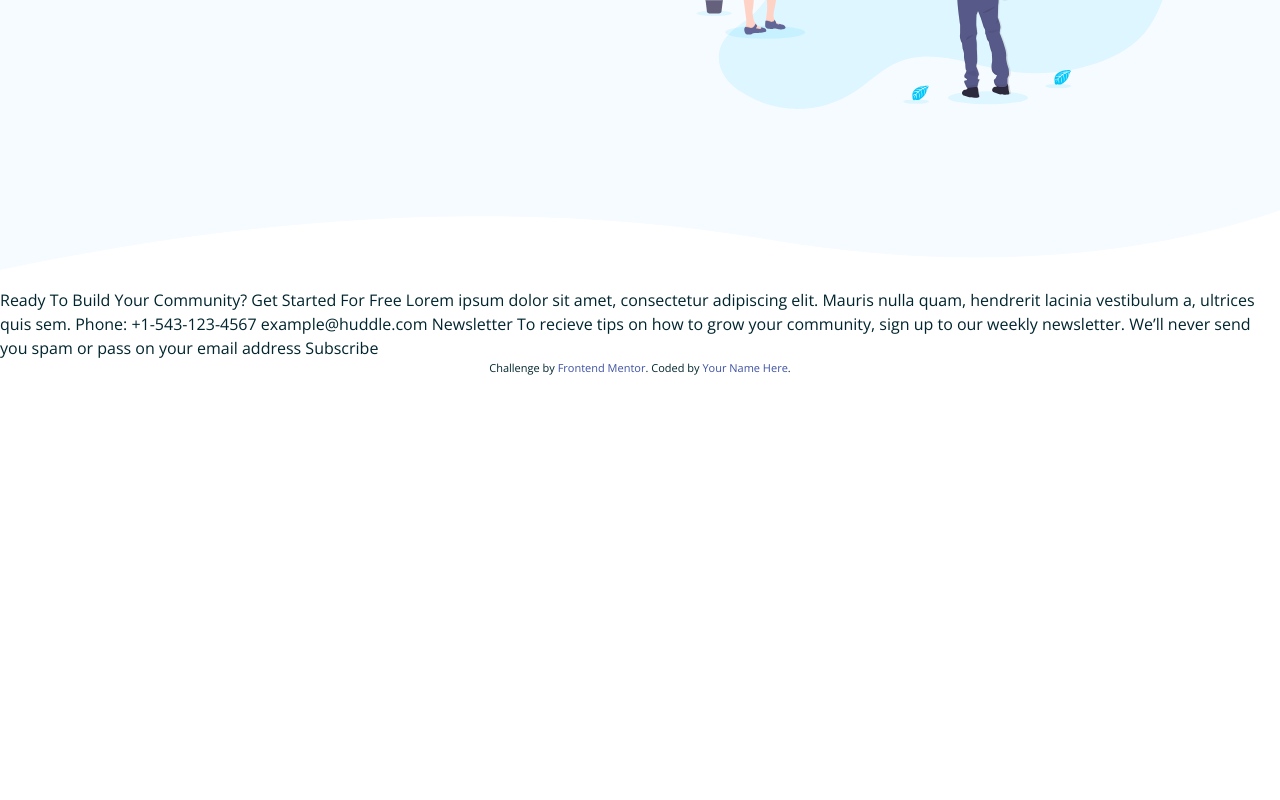
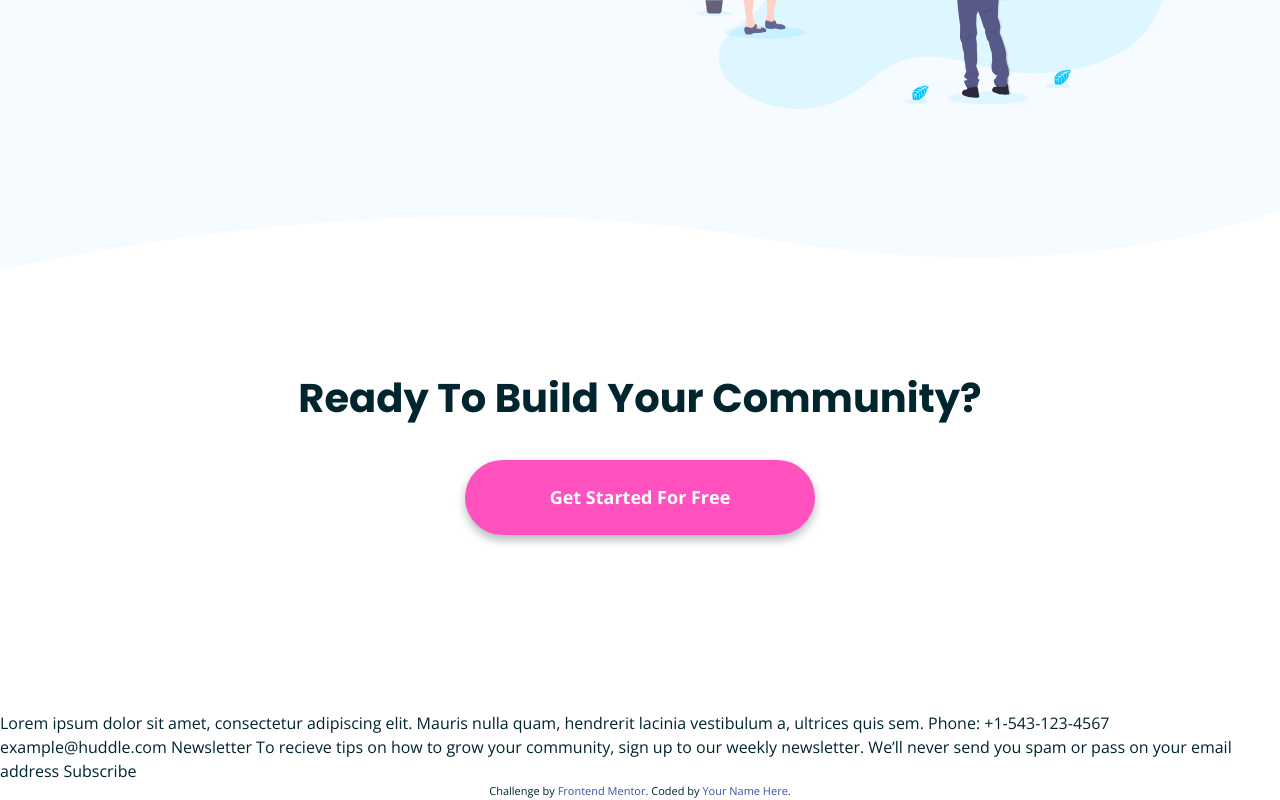
Before and after one commit to jpdrsanchez/Huddle, a plain HTML site: page index.html in a window 1280 px wide. Shown: the part 3648-4448 px from the top of the page. Before the commit the page ends 4025 px from the top, so only its background shows below. Drawn offline with nearby package versions, Linux system fonts and the light colour scheme.

Commit message:
Added and Finalized call

```diff
--- /dev/null
+++ b/css/call.css
@@ -0,0 +1,29 @@
+.call {
+  padding: 5rem 1rem;
+}
+
+.call__title {
+  font-size: 1.875rem;
+  margin-bottom: 2rem;
+  text-align: center;
+}
+
+@media (min-width: 576px) {
+  .call__title {
+    font-size: 2.5rem;
+  }
+}
+
+.call__button {
+  background: hsl(322, 100%, 66%);
+  border-radius: 4rem;
+  box-shadow: 0 5px 10px rgba(0, 37, 46, .3);
+  color: #fff;
+  display: block;
+  font-size: 1.125rem;
+  font-weight: 700;
+  margin: 0 auto 6rem auto;
+  max-width: 350px;
+  padding: 1.5rem 1rem;
+  text-align: center;
+}
--- a/css/style.css
+++ b/css/style.css
@@ -3,3 +3,4 @@
 @import 'header.css';
 @import 'main.css';
 @import 'about.css';
+@import 'call.css';
--- a/index.html
+++ b/index.html
@@ -80,8 +80,10 @@
     </div>
   </section>
 
-  Ready To Build Your Community?
-  Get Started For Free
+  <section class="call">
+    <h1 class="title call__title">Ready To Build Your Community?</h1>
+    <a class="call__button" href="#">Get Started For Free</a>
+  </section>
 
   Lorem ipsum dolor sit amet, consectetur adipiscing elit. Mauris nulla quam, hendrerit lacinia
   vestibulum a, ultrices quis sem.
```
